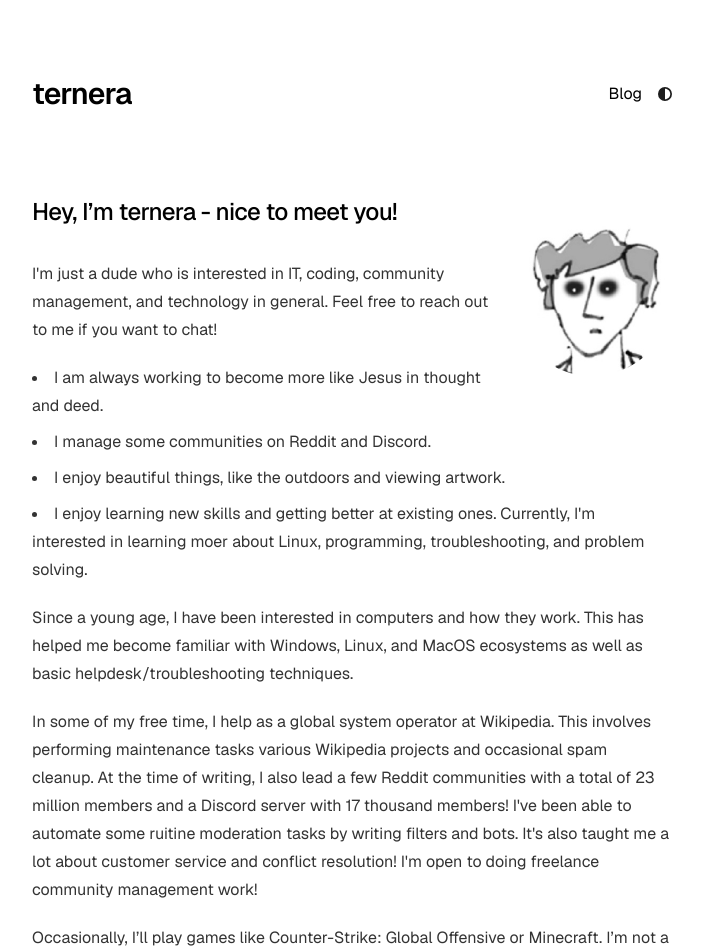
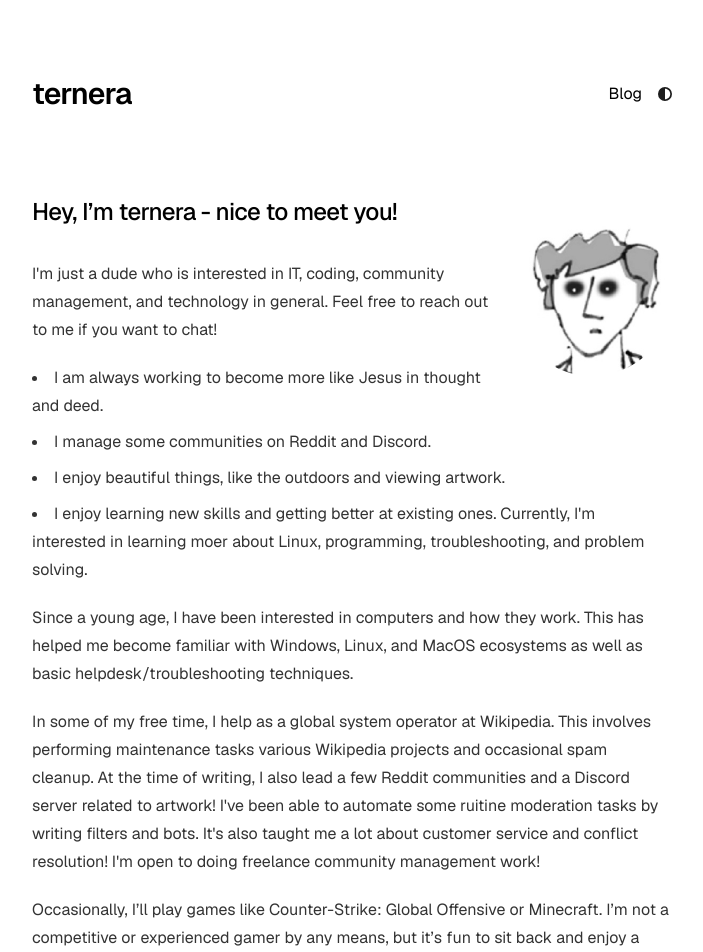
Before and after one commit to ternera/website, a Next.js app: page / in a window 1280 px wide. Shown: the top 952 px of the page, without its empty margins (288-991 px from the left). Built offline with nearby package versions, Linux system fonts and the light colour scheme.

Commit message:
felt too much like bragging

```diff
--- a/app/page.tsx
+++ b/app/page.tsx
@@ -34,7 +34,7 @@ export default function Page() {
         Since a young age, I have been interested in computers and how they work. This has helped me become familiar with Windows, Linux, and MacOS ecosystems as well as basic helpdesk/troubleshooting techniques.
         </p>
         <p>
-        In some of my free time, I help as a global system operator at Wikipedia. This involves performing maintenance tasks various Wikipedia projects and occasional spam cleanup. At the time of writing, I also lead a few Reddit communities with a total of 23 million members and a Discord server with 17 thousand members!
+        In some of my free time, I help as a global system operator at Wikipedia. This involves performing maintenance tasks various Wikipedia projects and occasional spam cleanup. At the time of writing, I also lead a few Reddit communities and a Discord server related to artwork!
         I've been able to automate some ruitine moderation tasks by writing filters and bots. It's also taught me a lot about customer service and conflict resolution! I'm open to doing freelance community management work!
         </p>
         <p>
```
